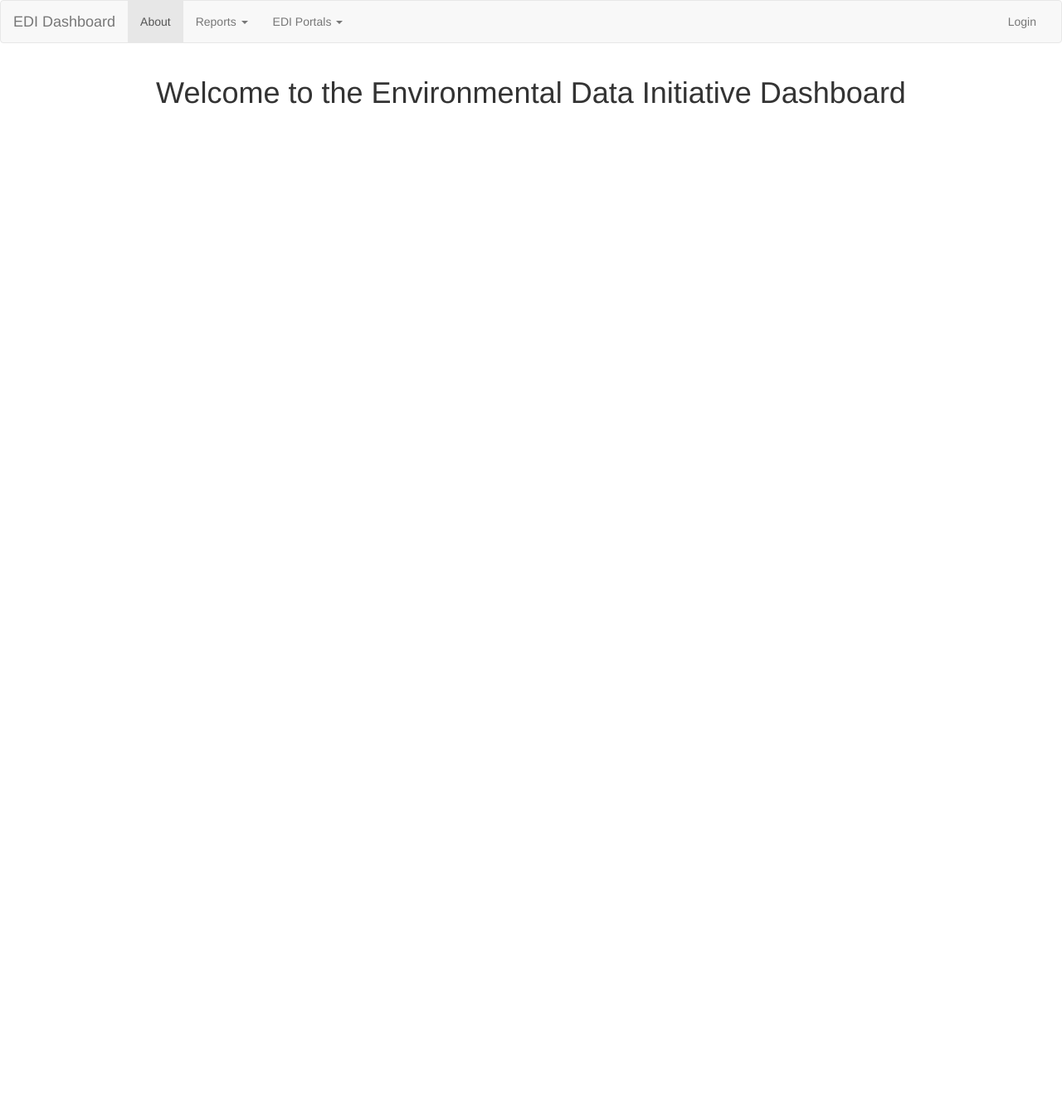
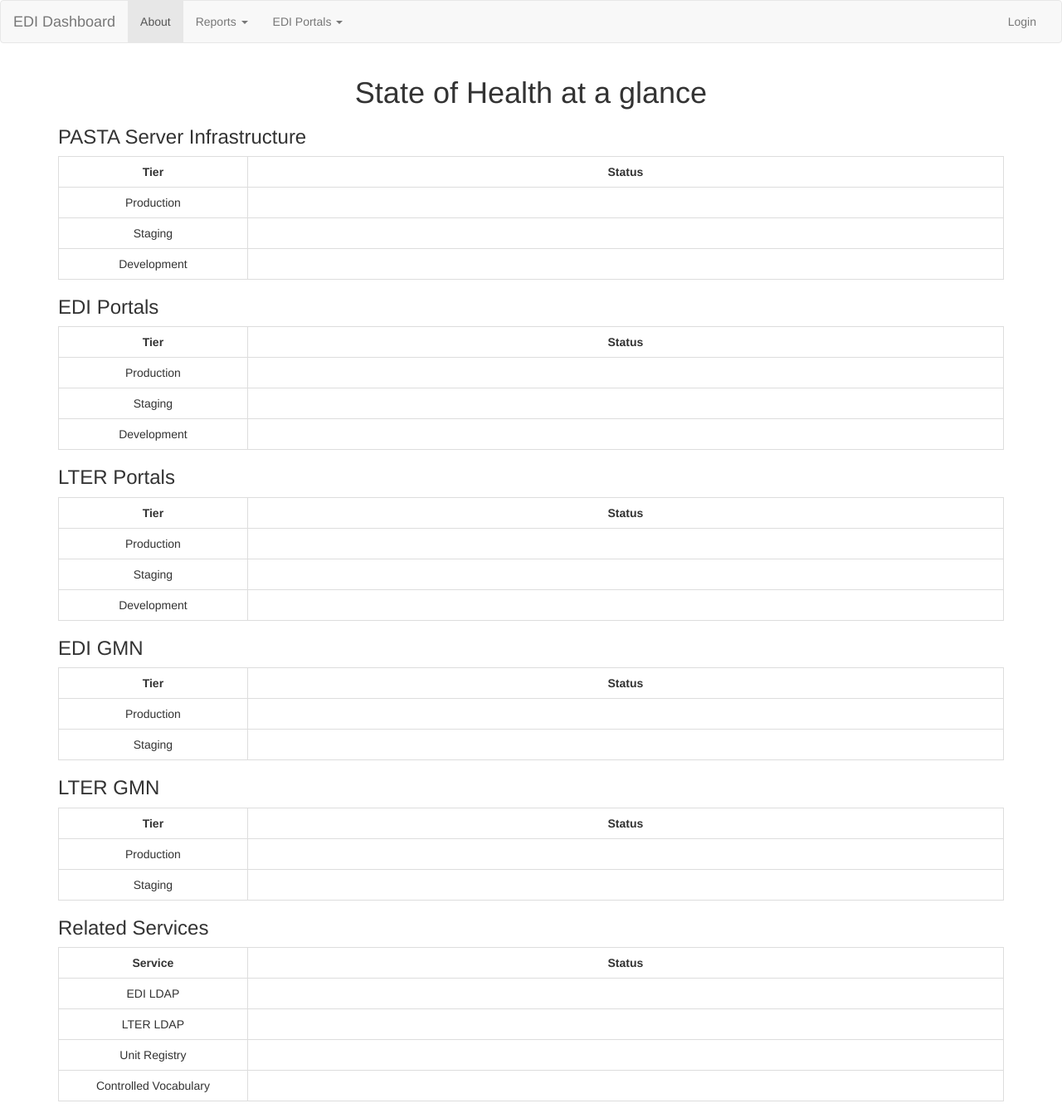
Before and after one commit to PASTAplus/dashboard, a Flask app: template webapp/home/templates/index.html in a window 1280 px wide. Shown: the whole page at 83% size. Before the commit the page ends 125 px from the top, so only its background shows below. Run offline with Flask 2, Linux system fonts and the light colour scheme; the template is opened without the code that fills it, so the values that code supplies are empty; some libraries are stand-ins or nearby versions.

Commit message:
Add support for level 2 at a glance status

```diff
--- a/webapp/home/templates/index.html
+++ b/webapp/home/templates/index.html
@@ -1,5 +1,122 @@
 {% extends "base.html" %}
 
 {% block app_content %}
-    <h1 align="center">Welcome to the Environmental Data Initiative Dashboard</h1>
+<h1 align="center">State of Health at a glance</h1>
+
+<h3 align="left">PASTA Server Infrastructure</h3>
+<table class="table table-bordered">
+    <tr>
+        <th width="20%" style="text-align: center">Tier</th>
+        <th style="text-align: center">Status</th>
+    </tr>
+    <tr>
+        <td align="center">Production</td>
+        <td class="{{ status['production'][0] }}">{{ status['production'][1] }}</td>
+    </tr>
+    <tr>
+        <td align="center">Staging</td>
+        <td class="{{ status['staging'][0] }}">{{ status['staging'][1] }}</td>
+    </tr>
+    <tr>
+        <td align="center">Development</td>
+        <td class="{{ status['development'][0] }}">{{ status['development'][1] }}</td>
+    </tr>
+</table>
+
+<h3 align="left">EDI Portals</h3>
+<table class="table table-bordered">
+    <tr>
+        <th width="20%" style="text-align: center">Tier</th>
+        <th style="text-align: center">Status</th>
+    </tr>
+    <tr>
+        <td align="center">Production</td>
+        <td class="{{ status['edi_portal'][0] }}">{{ status['edi_portal'][1] }}</td>
+    </tr>
+    <tr>
+        <td align="center">Staging</td>
+        <td class="{{ status['edi_portal_s'][0] }}">{{ status['edi_portal_s'][1] }}</td>
+    </tr>
+    <tr>
+        <td align="center">Development</td>
+        <td class="{{ status['edi_portal_d'][0] }}">{{ status['edi_portal_d'][1] }}</td>
+    </tr>
+</table>
+
+<h3 align="left">LTER Portals</h3>
+<table class="table table-bordered">
+    <tr>
+        <th width="20%" style="text-align: center">Tier</th>
+        <th style="text-align: center">Status</th>
+    </tr>
+    <tr>
+        <td align="center">Production</td>
+        <td class="{{ status['lter_portal'][0] }}">{{ status['lter_portal'][1] }}</td>
+    </tr>
+    <tr>
+        <td align="center">Staging</td>
+        <td class="{{ status['lter_portal_s'][0] }}">{{ status['lter_portal_s'][1] }}</td>
+    </tr>
+    <tr>
+        <td align="center">Development</td>
+        <td class="{{ status['lter_portal_d'][0] }}">{{ status['lter_portal_d'][1] }}</td>
+    </tr>
+</table>
+
+<h3 align="left">EDI GMN</h3>
+<table class="table table-bordered">
+    <tr>
+        <th width="20%" style="text-align: center">Tier</th>
+        <th style="text-align: center">Status</th>
+    </tr>
+    <tr>
+        <td align="center">Production</td>
+        <td class="{{ status['edi_gmn'][0] }}">{{ status['edi_gmn'][1] }}</td>
+    </tr>
+    <tr>
+        <td align="center">Staging</td>
+        <td class="{{ status['edi_gmn_s'][0] }}">{{ status['edi_gmn_s'][1] }}</td>
+    </tr>
+</table>
+
+<h3 align="left">LTER GMN</h3>
+<table class="table table-bordered">
+    <tr>
+        <th width="20%" style="text-align: center">Tier</th>
+        <th style="text-align: center">Status</th>
+    </tr>
+    <tr>
+        <td align="center">Production</td>
+        <td class="{{ status['lter_gmn'][0] }}">{{ status['lter_gmn'][1] }}</td>
+    </tr>
+    <tr>
+        <td align="center">Staging</td>
+        <td class="{{ status['lter_gmn_s'][0] }}">{{ status['lter_gmn_s'][1] }}</td>
+    </tr>
+</table>
+
+<h3 align="left">Related Services</h3>
+<table class="table table-bordered">
+    <tr>
+        <th width="20%" style="text-align: center">Service</th>
+        <th style="text-align: center">Status</th>
+    </tr>
+    <tr>
+        <td align="center">EDI LDAP</td>
+        <td class="{{ status['edi_ldap'][0] }}">{{ status['edi_ldap'][1] }}</td>
+    </tr>
+    <tr>
+        <td align="center">LTER LDAP</td>
+        <td class="{{ status['lter_ldap'][0] }}">{{ status['lter_ldap'][1] }}</td>
+    </tr>
+    <tr>
+        <td align="center">Unit Registry</td>
+        <td class="{{ status['unit_registry'][0] }}">{{ status['unit_registry'][1] }}</td>
+    </tr>
+    <tr>
+        <td align="center">Controlled Vocabulary</td>
+        <td class="{{ status['controlled_vocabulary'][0] }}">{{ status['controlled_vocabulary'][1] }}</td>
+    </tr>
+</table>
+
 {% endblock %}
--- a/webapp/home/views.py
+++ b/webapp/home/views.py
@@ -14,13 +14,16 @@
 from flask import Blueprint, render_template
 
 
+from state_of_health import status_level_2
+
+
 home = Blueprint('home', __name__, template_folder='templates')
 
 
 @home.route('/')
 @home.route('/index')
 def index():
-    return render_template('index.html')
+    return render_template('index.html', status =status_level_2.status)
 
 
 @home.route('/about')
```
